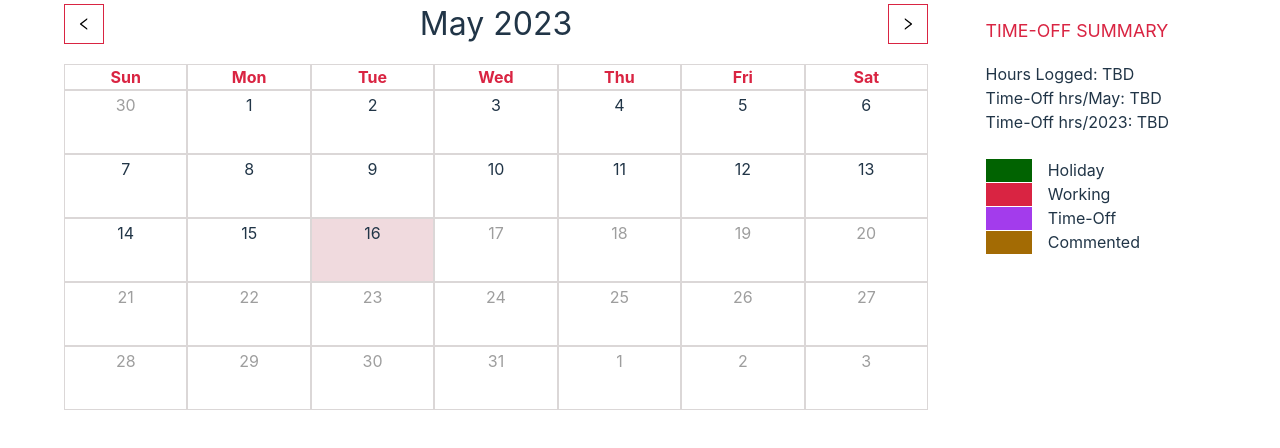
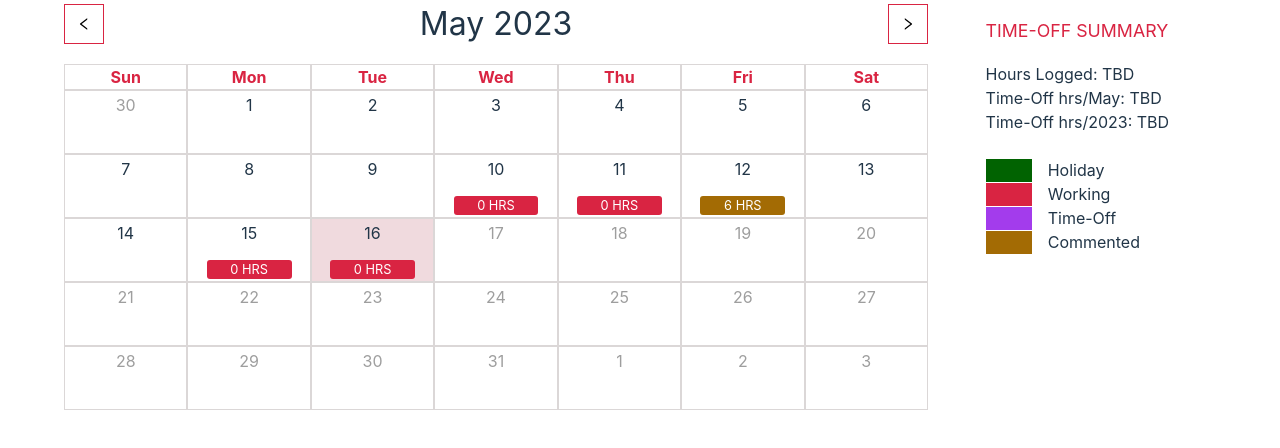
Before and after one commit to aadarsh10c/calendar-react, a React (Vite) app: page / in a window 1280 px wide. Shown: the top 448 px of the page. Built offline with nearby package versions, Linux system fonts and the light colour scheme.

Commit message:
Added the Timesheet functionality

```diff
--- a/src/Calendar.jsx
+++ b/src/Calendar.jsx
@@ -24,10 +24,17 @@ export default function Calendar(){
 
     //Convert the JSON data into a map with key as date
     const parseResponseToMap = ( obj ) => {
-        const dataArray = [ ...obj.body ]
+
+        let dataArray = []
+
+        if (!obj.body?.timeSheetlist){
+            dataArray = [ ...obj.body ]
+        }else{
+            dataArray = [ ...obj.body.timeSheetlist]
+        }
         const dataMap = new Map()
-        dataArray.forEach( obj => {
-            dataMap.set( obj.date , obj )
+        dataArray.forEach( item => {
+            dataMap.set( item.date , item )
         })
         return dataMap
     }
@@ -35,12 +42,37 @@ export default function Calendar(){
 
     //fetch json data
     const holidayMap = parseResponseToMap( holidayJSON )
-    // const timeSheetMap = parseResponseToMap( timeSheetJSON )
+    const timeSheetMap = parseResponseToMap( timeSheetJSON )
 
     //function to check whether the date is present in a given map or not
-    const hasDate = ( dateString, mapObj ) => mapObj.has( dateString )
+    const hasDate = ( dateString, map1, map2 ) =>  map1.has( dateString ) || map2.has( dateString )
 
+    //function to get the widget
+    const getWidget = ( formatedDate, holidayMap ,timeSheetMap ) => {
+        let styleOfWidget = ''
+        let value = ''
+        if( holidayMap.has(formatedDate) ){
+            styleOfWidget = 'holiday'
+            value = holidayMap.get(formatedDate).reason
+        }else{
+            if(timeSheetMap.has(formatedDate) ){
+                const timeSheet = timeSheetMap.get(formatedDate)
+                const leave = timeSheet.leave
+                const workingHours = timeSheet.workingHours
+                const hasComments = timeSheet.comments.length
+                if( leave ) styleOfWidget = 'leave'
+                if( hasComments > 0){
+                    styleOfWidget = 'commented'
+                    value = `${workingHours} HRS`
+                }else{
+                    styleOfWidget = 'working'
+                    value = `${workingHours} HRS`
+                }
+            }
+        }
 
+        return<><p className={styleOfWidget}>{value}</p></>
+    }
 
 
     const getDatesForCurrentWeek = ( date , selectedDate , activeDate ) => {
@@ -49,9 +81,13 @@ export default function Calendar(){
         for( let day = 0; day < 7; day++ ){
 
             let formatedDate = format( currentDate , 'yyyy-MM-dd')
-            const isHoliday = hasDate( formatedDate, holidayMap )
 
-            const cellStyle = `date flex flex-column ${isHoliday ?'justify-between':''} ${isHoliday ? 'align-center': 'justify-start'} ${
+            //check whether the date is eventful
+            const isEvent = hasDate( formatedDate, holidayMap , timeSheetMap )
+
+
+
+            const cellStyle = `date flex flex-column ${isEvent ?'justify-between':''} ${isEvent ? 'align-center': 'justify-start'} ${
                 isSameMonth( currentDate , activeDate ) ? '' : 'inactiveDay' } ${
                     isSameDay( currentDate , new Date()) ? 'bg-tr-pink' : ''} ${
                         compareAsc( currentDate , new Date()) > 0 ? 'inactiveDay' : ''}`
@@ -59,7 +95,7 @@ export default function Calendar(){
             week.push(
                 <div key={formatedDate} className={cellStyle}>
                     {format( currentDate, 'd')}
-                    { holidayMap.has(formatedDate) ? <p className="holiday">{holidayMap.get(formatedDate).reason}</p> : ''}
+                    { isEvent && getWidget( formatedDate, holidayMap ,timeSheetMap )}
                 </div>
             )
             currentDate = addDays( currentDate, 1)
--- a/src/index.css
+++ b/src/index.css
@@ -267,12 +267,30 @@ body{
     background: #efefee;
   }
 
-  .holiday{
+  .holiday,
+  .leave,
+  .commented,
+  .working{
     width:70%;
     color: white;
     font-size: .8em;
+    border-radius: 3px;
+  }
+
+  .holiday{
     background-color: var( --green );
-    border-radius: 3px;
+  }
+
+  .leave{
+    background-color: var( --purple );
+  }
+
+  .commented{
+    background-color: var( --orange );
+  }
+
+  .working{
+    background-color: var( --pink );
   }
 
 
```
Also changed, not shown: src/util.js (added, +17 -0 lines).
